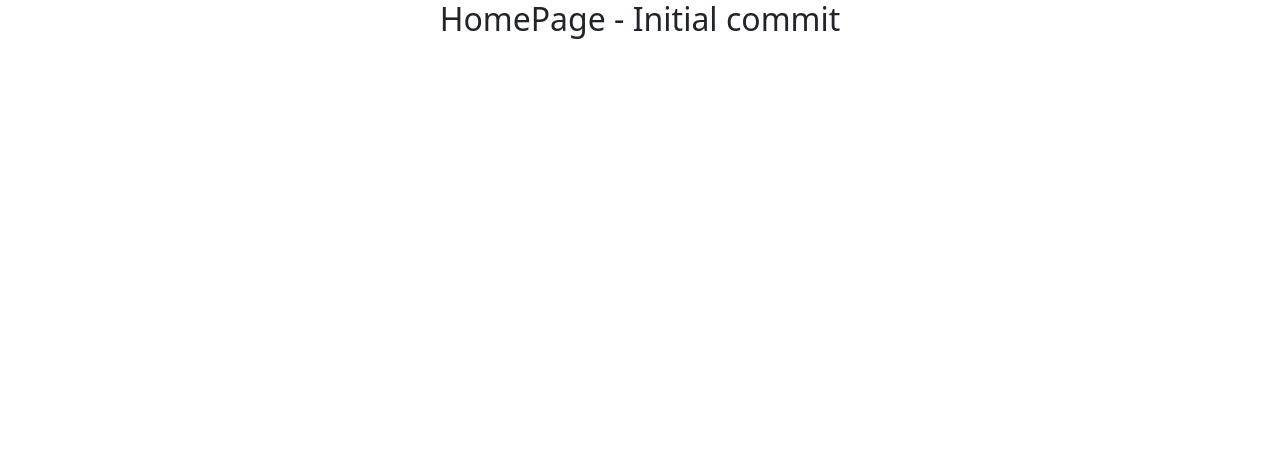
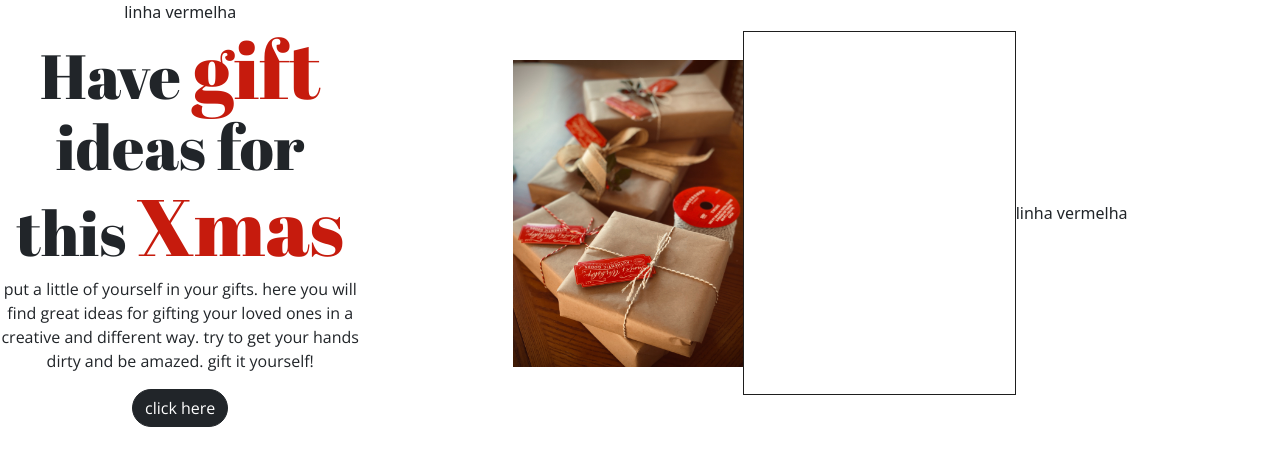
Before and after one commit to alissaps/gift-it-yourself, a React (Create React App) app: page / in a window 1280 px wide. Shown: the top 466 px of the page. Built offline with nearby package versions, Linux system fonts and the light colour scheme.

Commit message:
first css adjustments

```diff
--- a/public/index.html
+++ b/public/index.html
@@ -24,7 +24,13 @@
       work correctly both with client-side routing and a non-root public URL.
       Learn how to configure a non-root public URL by running `npm run build`.
     -->
-    <title>React App</title>
+    <link rel="preconnect" href="https://fonts.googleapis.com" />
+    <link rel="preconnect" href="https://fonts.gstatic.com" crossorigin />
+    <link
+      href="https://fonts.googleapis.com/css2?family=Abril+Fatface&family=Open+Sans:wght@300;400;500&display=swap"
+      rel="stylesheet"
+    />
+    <title>Gift It Yourself</title>
   </head>
   <body>
     <noscript>You need to enable JavaScript to run this app.</noscript>
--- /dev/null
+++ b/src/components/HomePage.css
@@ -0,0 +1,21 @@
+h1 {
+    font-size: 3.9rem;
+    font-family: 'Abril Fatface', cursive;
+    line-height: 1.1;
+}
+
+.red-text {
+    font-size: 5rem;
+    color: #C61B0D;
+}
+
+.black-line {
+    border: 1px #1E1E1E solid;
+    width: 273px;
+    height: 364px;
+}
+
+.text {
+    font-family: 'Open Sans', sans-serif;
+    font-weight: 300;
+}
--- a/src/components/HomePage.js
+++ b/src/components/HomePage.js
@@ -1,7 +1,25 @@
+import homepageImg from "./assets/homepage.jpeg";
+import "./HomePage.css"
+
 function HomePage() {
-    return (
-        <h2>HomePage - Initial commit</h2>
-    )
+  return (
+    <div className="homepage">
+      <main className="d-flex justify-content-center align-items-center">
+        <section>
+          <div>linha vermelha</div>
+          <h1>Have <span className="red-text">gift</span> ideas for this <span className="red-text">Xmas</span></h1>
+          <p className="text">put a little of yourself in your gifts. here you will find great ideas for gifting your loved ones in a creative and different way. try to get your hands dirty and be amazed. gift it yourself!</p>
+          <button type="button" className="text btn btn-dark rounded-pill">click here</button>
+        </section>
+
+        <section className="d-flex justify-content-center align-items-center ">
+          <img className="w-25" src={homepageImg} alt="gift-wrapped" />
+          <div className="black-line"></div>
+          <div>linha vermelha</div>
+        </section>
+      </main>
+    </div>
+  );
 }
 
 export default HomePage;
```
Also changed, not shown: src/components/assets/homepage.jpeg (added).
